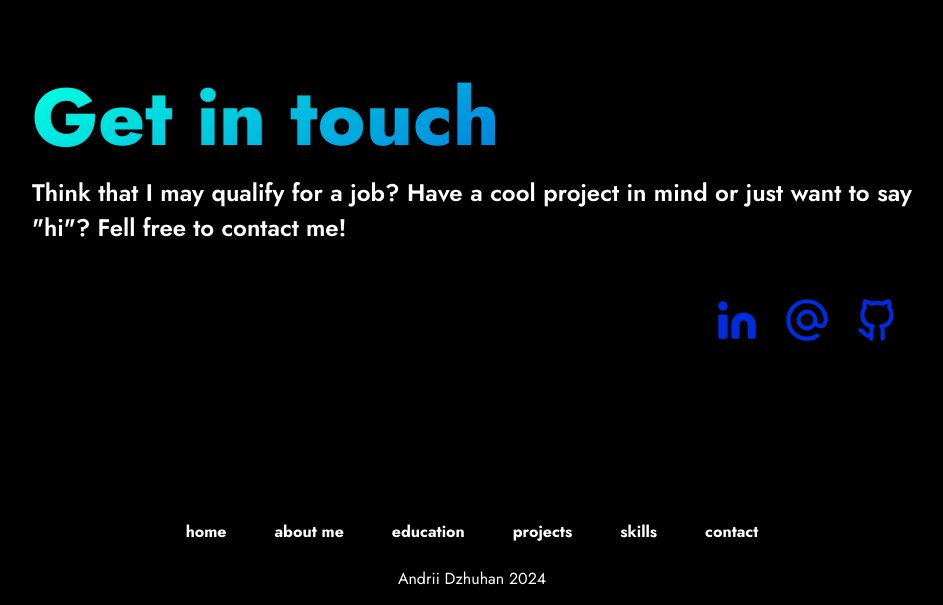
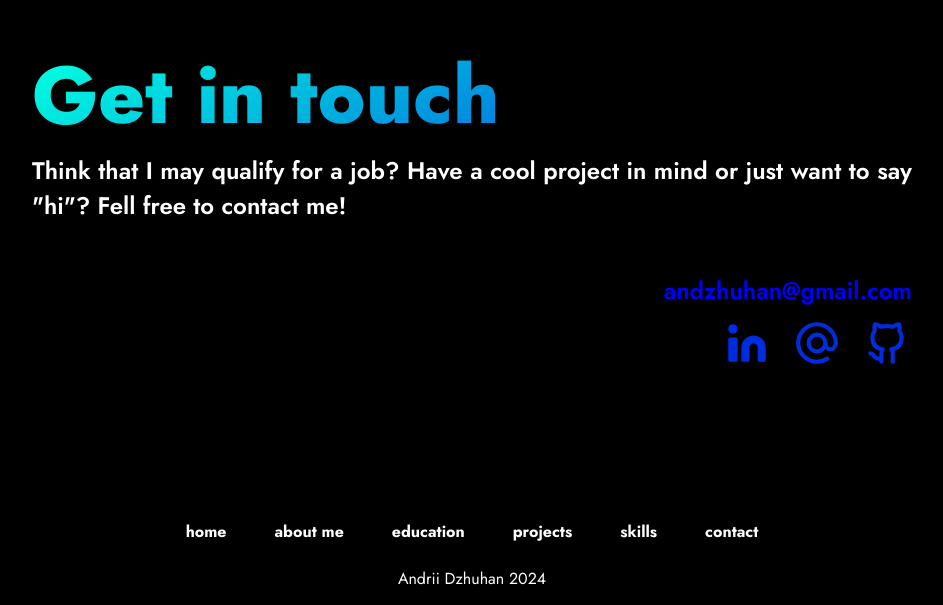
Before and after one commit to dzhuhan/portfolio_website, a plain HTML site: page index.html in a window 1280 px wide. Shown: the part 4133-4738 px from the top of the page, without its empty margins (168-1111 px from the left). Drawn offline with Linux system fonts and the light colour scheme.

Commit message:
Add files via upload

```diff
--- a/index.html
+++ b/index.html
@@ -164,6 +164,7 @@
 				Think that I may qualify for a job? Have a cool project in mind or just want to say "hi"? Fell free to contact me!
 				</p>
 				</div>
+				<p id="email_address">andzhuhan@gmail.com</p>
 				<div id="contact_links">
 					<a href="https://www.linkedin.com/in/andrii-dzhuhan-5a4884243/" target="_blank">
 						<img src="images/linkedin.svg">
--- a/style.css
+++ b/style.css
@@ -405,13 +405,20 @@ button:hover {
 	color: transparent;
     background-clip: text;
 }
+
+#contact #email_address {
+	display: inline-block;
+	text-align: right;
+	margin-top: 50px;
+	margin-bottom: 10px;
+	color: blue;
+}
 #contact_links {
 	display: flex;
-	margin-top: 50px;
 	justify-content: right;
 }
 #contact_links a{
-	margin: 0px 10px;
+	margin-left: 20px;
 	width: 50px;
 	transition: 0.15s;
 }
@@ -479,7 +486,7 @@ button:hover {
 		font-size: 1.8em;
 	}
 	#contact_links a{
-		width: 70px;
+		width: 60px;
 	}
 }
 @media screen and (min-width: 1920px) {
```
